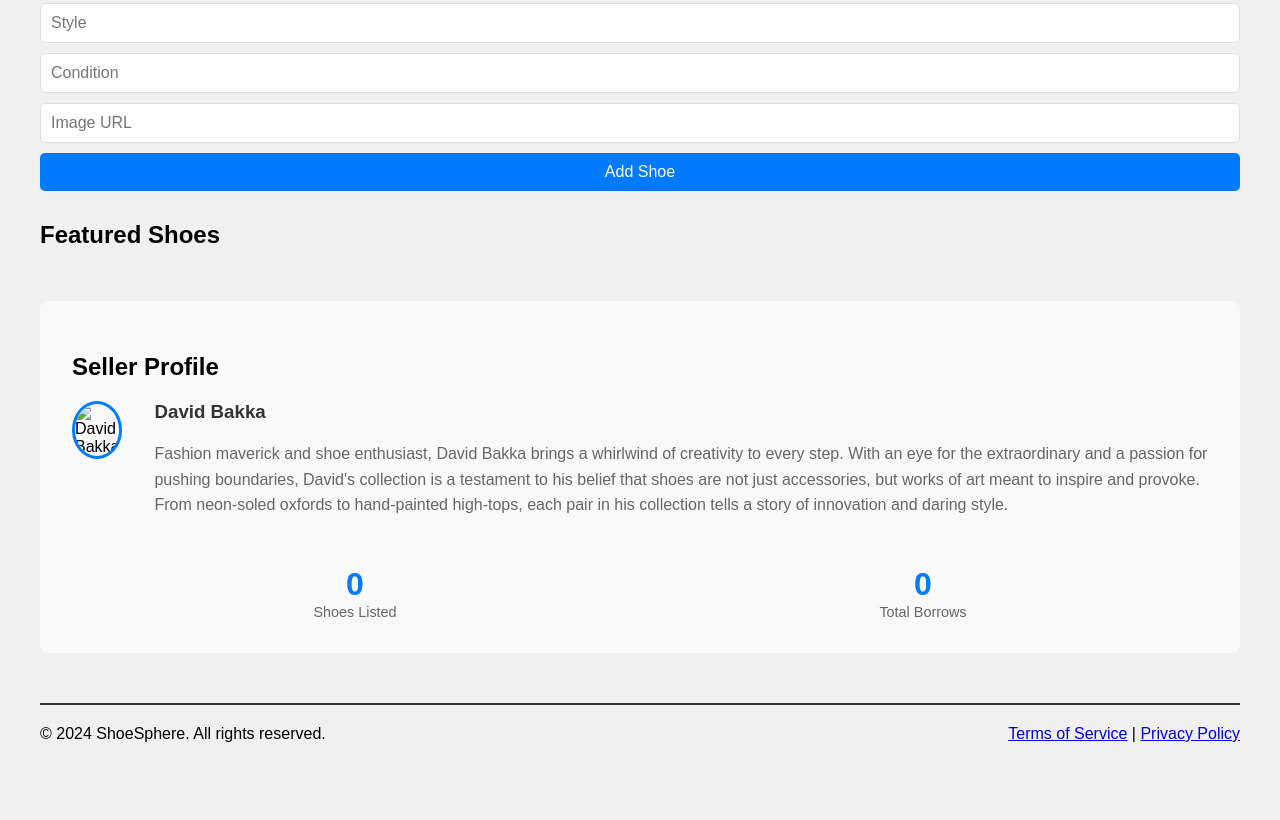
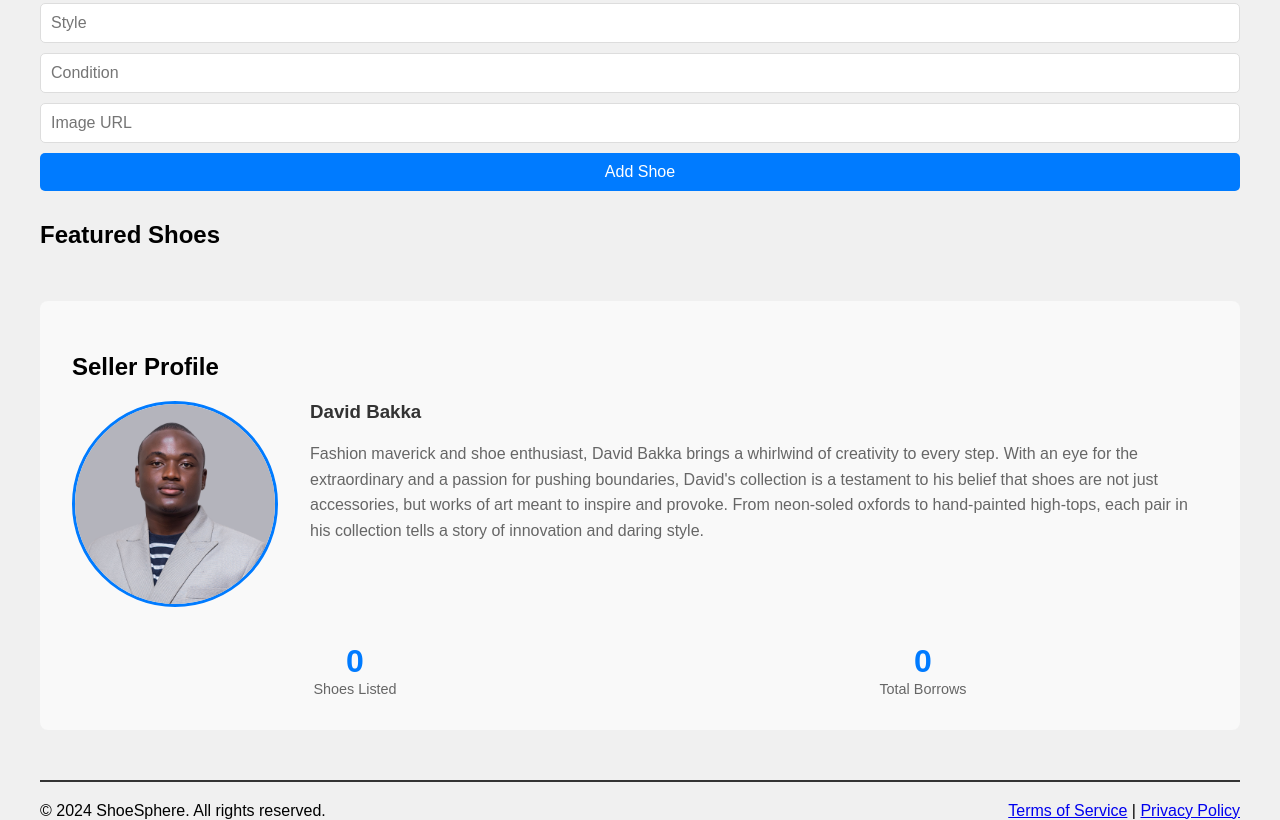
Before and after one commit to dbakka/ShoeSphere, a plain HTML site: page index.html in a window 1280 px wide. Shown: the part 656-1476 px from the top of the page. Before the commit the page ends 1399 px from the top, so only its background shows below. Drawn offline with Linux system fonts and the light colour scheme; no server answers.

```diff
--- a/app.js
+++ b/app.js
@@ -41,6 +41,8 @@ const ShoeSphere = {
         }
     },
 
+    // In your app.js file, update the handleNavigation function:
+
 handleNavigation: function() {
     const navItems = document.querySelectorAll('.nav-item');
     const sections = document.querySelectorAll('main > section');
@@ -51,7 +53,7 @@ const ShoeSphere = {
             const targetId = this.getAttribute('href').substring(1);
 
             if (targetId === 'home') {
-                    // Show all sections for the home page
+                // Show all sections for the home view
                 sections.forEach(section => {
                     section.style.display = 'block';
                 });
--- a/index.html
+++ b/index.html
@@ -55,7 +55,7 @@
                 <h2>Seller Profile</h2>
                 <div class="profile-content">
                     <div class="profile-photo">
-                        <img src="Media/Photos/david-bakka-profile.jpg" alt="David Bakka" id="profilePhoto">
+                        <img src="1 copy.png" alt="David Bakka" id="profilePhoto">
                     </div>
                     <div class="profile-info">
                         <h3>David Bakka</h3>
```
Lines whose indentation alone changed are shown as unchanged.
